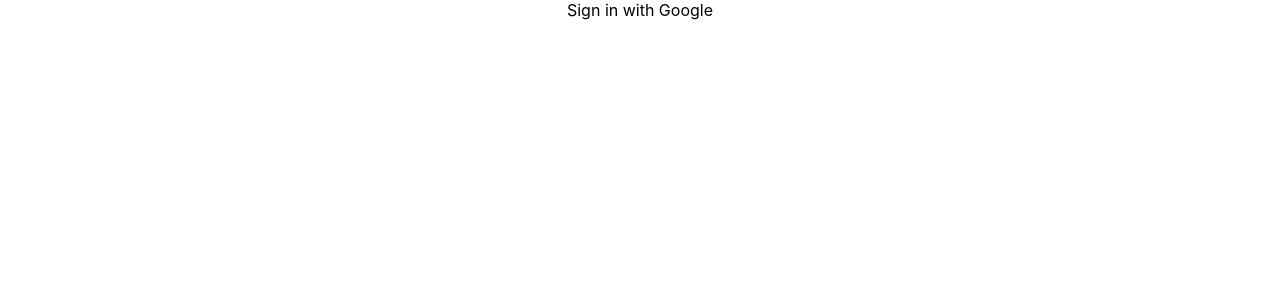
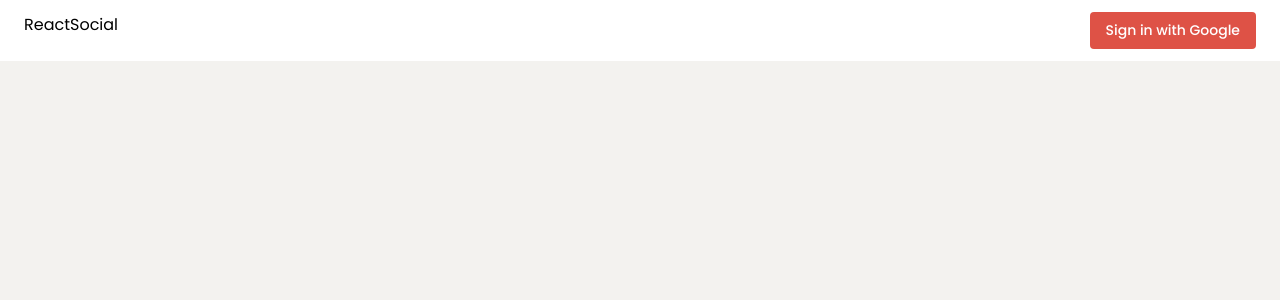
Before and after one commit to Akib7/instagram_clone, a React (Create React App) app: page / in a window 1280 px wide. Shown: the top 300 px of the page. Built offline with nearby package versions, Linux system fonts and the light colour scheme.

Commit message:
adding navbar

```diff
--- a/src/components/sign-in btn/index.js
+++ b/src/components/sign-in btn/index.js
@@ -1,5 +1,6 @@
 import React from "react";
-import "./style.scss";
+import "./sign-in-btn.styles.scss";
+
 
 export default function SignInBtn(){
     return <div className="signInBtn">
--- /dev/null
+++ b/src/components/sign-in btn/sign-in-btn.styles.scss
@@ -0,0 +1,10 @@
+.signInBtn{
+    background-color: #de5246;
+    max-width: 150px;
+    text-align: center;
+    padding: 8px 16px; //first one vertical and the second one horizontally
+    border-radius: 4px;
+    color: white;
+    font-size: 14px;
+    font-weight: 500;
+}
--- /dev/null
+++ b/src/containers/navbar/navbar.js
@@ -0,0 +1,10 @@
+import React from "react";
+import SignInBtn from "../../components/sign-in btn";
+import "./navbar.styles.scss";
+
+export default function Navbar(){
+    return <div className="navbar">
+        <p>ReactSocial</p>
+        <SignInBtn/>
+    </div>
+}
--- /dev/null
+++ b/src/containers/navbar/navbar.styles.scss
@@ -0,0 +1,6 @@
+.navbar{
+    display: flex; //flex to structure horizontally
+    justify-content: space-between;
+    padding: 12px 24px;
+    background-color: white;
+}
--- a/src/index.css
+++ b/src/index.css
@@ -1,3 +1,5 @@
+@import url('https://fonts.googleapis.com/css2?family=Poppins:wght@400;500&display=swap');
+
 *{
   margin: 0px;
   padding: 0px;
@@ -5,7 +7,7 @@
 
 body {
   margin: 0;
-  font-family: -apple-system, BlinkMacSystemFont, 'Segoe UI', 'Roboto', 'Oxygen',
+  font-family: 'Poppins', -apple-system, BlinkMacSystemFont, 'Segoe UI', 'Roboto', 'Oxygen',
     'Ubuntu', 'Cantarell', 'Fira Sans', 'Droid Sans', 'Helvetica Neue',
     sans-serif;
   -webkit-font-smoothing: antialiased;
--- a/src/pages/home/index.js
+++ b/src/pages/home/index.js
@@ -1,9 +1,10 @@
 import React from "react";
 import SignInBtn from "../../components/sign-in btn";
-
+import Navbar from "../../containers/navbar/navbar";
+import "./style.scss"
 
 export default function Home(){
     return <div className="home">
-        <SignInBtn/>
+        <Navbar/>
     </div>
 }
--- a/src/pages/home/style.scss
+++ b/src/pages/home/style.scss
@@ -0,0 +1,4 @@
+.home{
+    background-color: #f3f2ef;
+    height: 100vh;
+}
```
Also changed, not shown: src/components/sign-in btn/style.scss (deleted).
